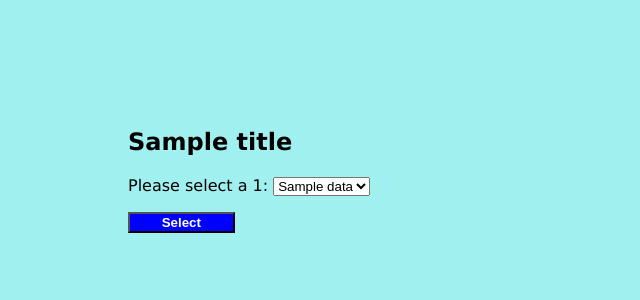
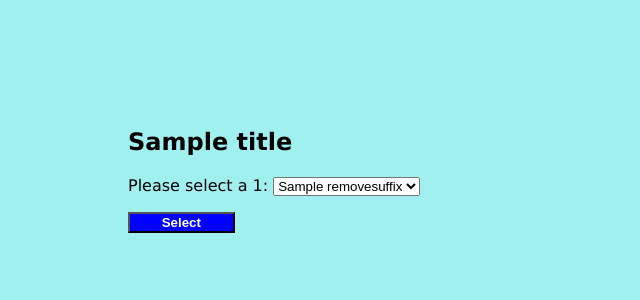
Before and after one commit to sprusrxeroxx/FlipperWebApp, a Flask app: template webapp/templates/select.html in a window 1280 px wide. Shown: the top 300 px of the page, without its empty margins (0-640 px from the left). Run offline with Flask 3, Linux system fonts and the light colour scheme; the template is opened without the code that fills it: most values are stand-ins (such as "Sample title", 1, 10 or a date in 2020).

Commit message:
Event type clunky display fix using double splitting and removesuffix BIF's

```diff
--- a/webapp/templates/select.html
+++ b/webapp/templates/select.html
@@ -9,7 +9,7 @@
 
     <select name="{{ select_id }}" id="{{ select_id}}">
         {% for name in data %}
-            <option value="{{ name }}">{{ name }}</option>
+            <option value="{{ name }}">{{ name.removesuffix(".txt").split("-", 2)[-1] }}</option>
         {% endfor %}
     </select>
 
```
Also changed, not shown: 1 other file.
